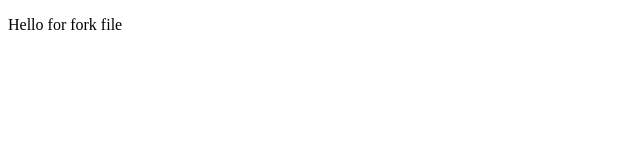
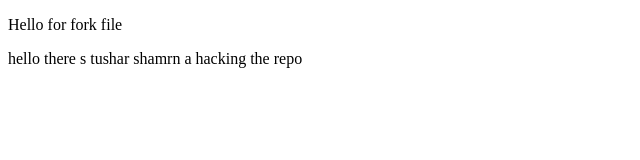
Before and after one commit to Kashish0223/myRepository, a plain HTML site: page fork.html in a window 1280 px wide. Shown: the whole page, without its empty margins (0-640 px from the left). Drawn offline with Linux system fonts and the light colour scheme.

Commit message:
Update fork.html

```diff
--- a/fork.html
+++ b/fork.html
@@ -7,5 +7,6 @@
 </head>
 <body>
     <p>Hello for fork file</p>
+    <P>hello there s tushar shamrn a hacking the repo </P>
 </body>
 </html>
```
